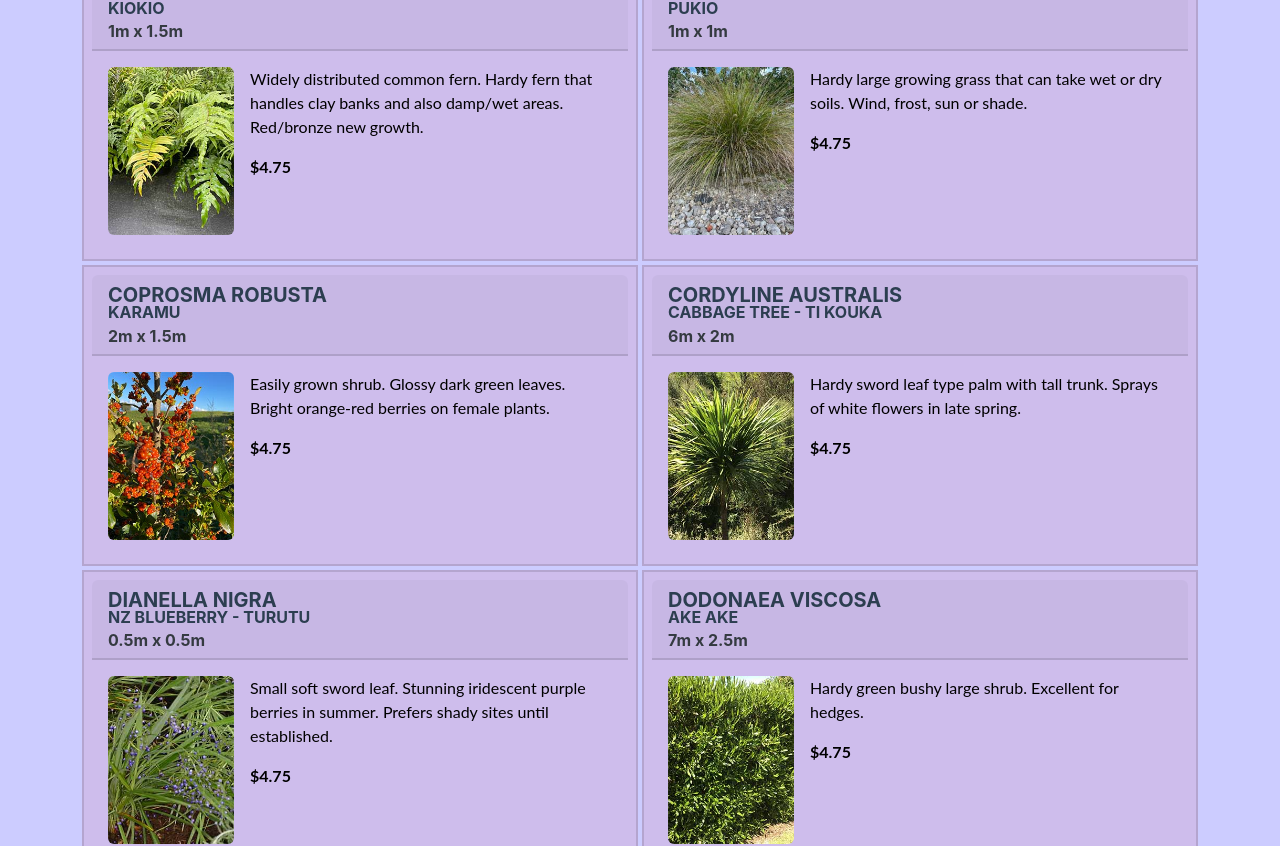
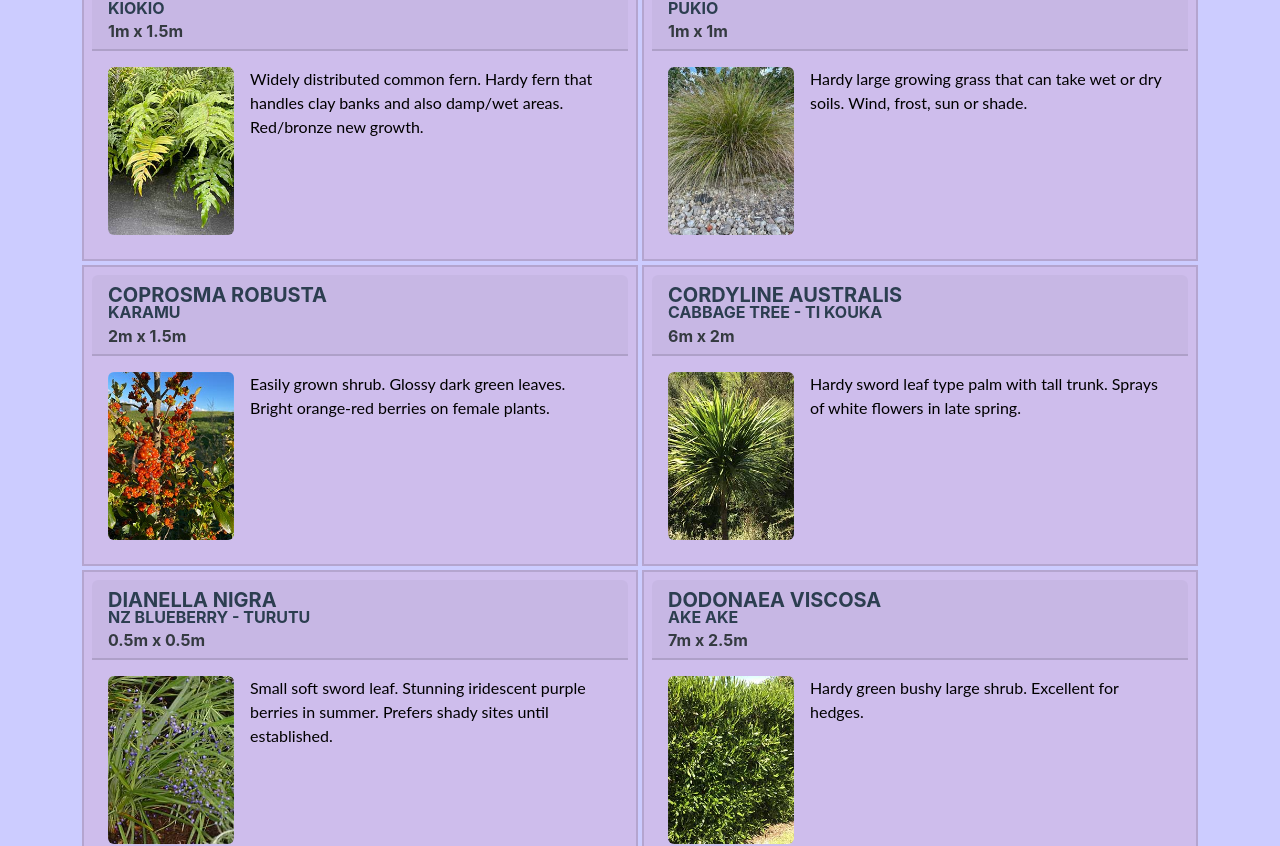
Before and after one commit to bojodesign/mistyacres, a React (Vite) app: page / in a window 1280 px wide. Shown: the part 1337-2183 px from the top of the page. Built offline with nearby package versions, Linux system fonts and the light colour scheme.

Commit message:
Remove prices from product cards

```diff
--- a/src/components/ProductCard.jsx
+++ b/src/components/ProductCard.jsx
@@ -38,7 +38,6 @@ function ProductCard(props) {
 						<Card.Text className="mb-2 text-black">{product.description}</Card.Text>
 						<Card.Text className="text-black">{product.size}</Card.Text>
 						<Card.Text className="text-black text-decoration-underline">{product.availability}</Card.Text>
-						<Card.Text className="text-black fw-bold mb-0">{product.price !== undefined ? `$${product.price.toFixed(2)}` : ''}</Card.Text>
 					</div>
 				</Card.Body>
 			</Card>
```
